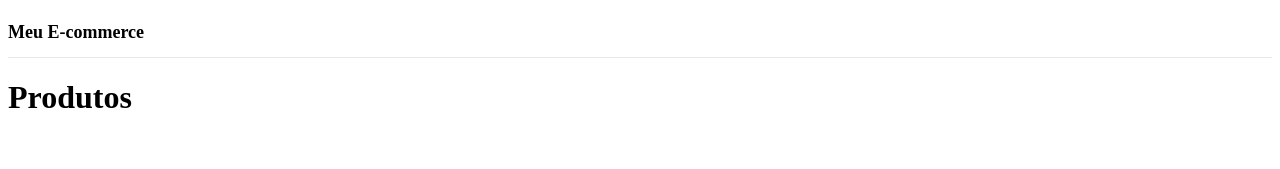
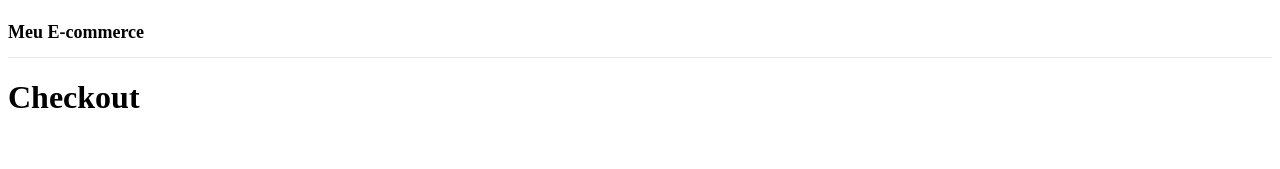
Before and after one commit to Erissonteixeira/api-ecommerce-frontend, a React (Vite) app in the folder api-ecommerce-frontend/: page /checkout in a window 1280 px wide. Shown: the top 169 px of the page. Built offline with nearby package versions, Linux system fonts and the light colour scheme.

Commit message:
feat: configurar rotas da aplicação com react router

```diff
--- a/api-ecommerce-frontend/package.json
+++ b/api-ecommerce-frontend/package.json
@@ -11,7 +11,8 @@
   },
   "dependencies": {
     "react": "^19.2.0",
-    "react-dom": "^19.2.0"
+    "react-dom": "^19.2.0",
+    "react-router-dom": "^7.12.0"
   },
   "devDependencies": {
     "@eslint/js": "^9.39.1",
--- a/api-ecommerce-frontend/src/App.tsx
+++ b/api-ecommerce-frontend/src/App.tsx
@@ -1,11 +1,22 @@
+import { Routes, Route } from "react-router-dom";
 import Header from "./components/Header";
+
 import ProdutosPage from "./pages/ProdutosPage";
+import ProdutoDetalhePage from "./pages/ProdutoDetalhePage";
+import CarrinhoPage from "./pages/CarrinhoPage";
+import CheckoutPage from "./pages/CheckoutPage";
 
 function App() {
   return (
     <>
       <Header />
-      <ProdutosPage />
+      <Routes>
+        <Route path="/" element={<ProdutosPage />} />
+        <Route path="/produtos" element={<ProdutosPage />} />
+        <Route path="/produtos/:id" element={<ProdutoDetalhePage />} />
+        <Route path="/carrinho" element={<CarrinhoPage />} />
+        <Route path="/checkout" element={<CheckoutPage />} />
+      </Routes>
     </>
   );
 }
--- a/api-ecommerce-frontend/src/main.tsx
+++ b/api-ecommerce-frontend/src/main.tsx
@@ -1,10 +1,13 @@
-import { StrictMode } from 'react'
-import { createRoot } from 'react-dom/client'
-import './styles/global.css'
-import App from './App.tsx'
+import { StrictMode } from "react";
+import { createRoot } from "react-dom/client";
+import { BrowserRouter } from "react-router-dom";
+import "./styles/global.css";
+import App from "./App";
 
-createRoot(document.getElementById('root')!).render(
+createRoot(document.getElementById("root")!).render(
   <StrictMode>
-    <App />
-  </StrictMode>,
-)
+    <BrowserRouter>
+      <App />
+    </BrowserRouter>
+  </StrictMode>
+);
```
Also changed, not shown: 1 other file (tests, documents, lock files or other folders).
